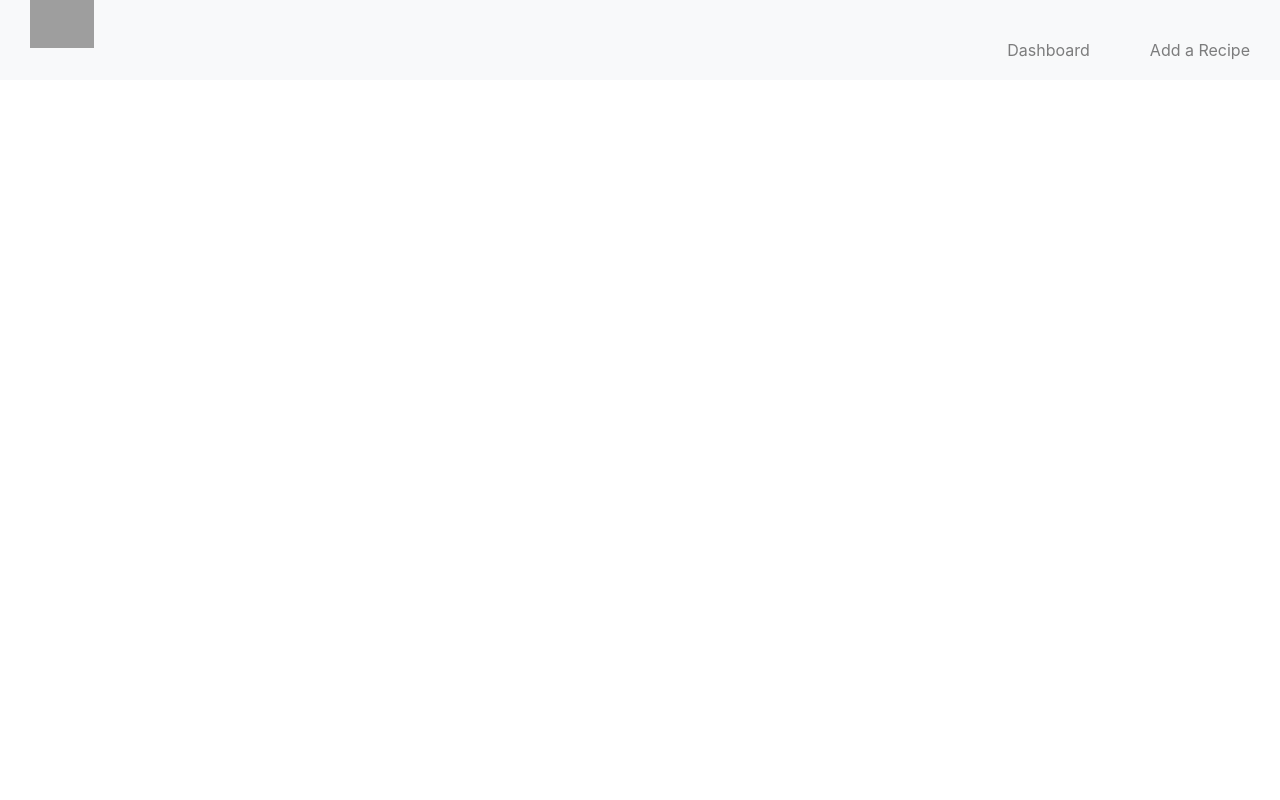
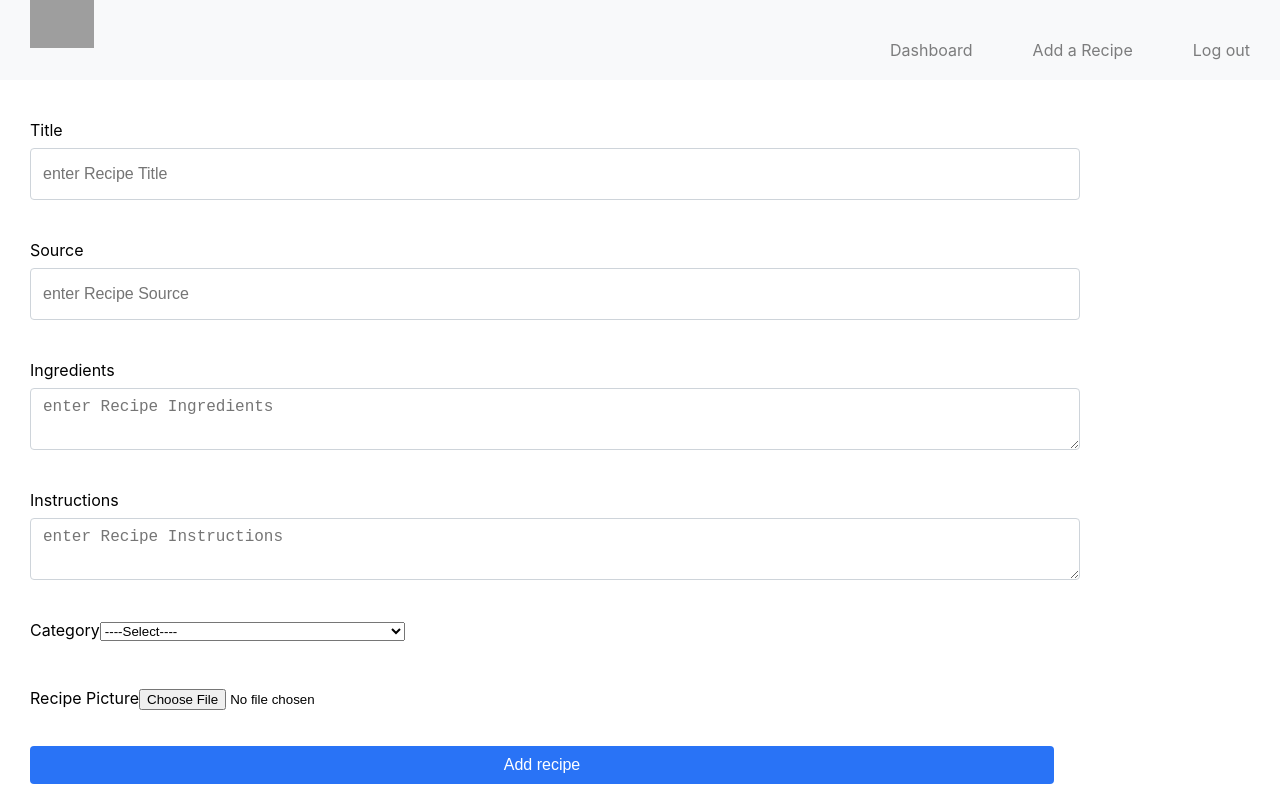
Before and after one commit to Secret-Family-Recipes-Cookbook1/Receipe-Front-End, a React (Create React App) app in the folder recipe-front-end/: page /recipe in a window 1280 px wide. Built offline with nearby package versions, Linux system fonts and the light colour scheme; grey boxes are pictures that could not be loaded.

Commit message:
finished add recipe page

```diff
--- a/recipe-front-end/src/dashboard/dashboard.js
+++ b/recipe-front-end/src/dashboard/dashboard.js
@@ -1,9 +1,12 @@
 import React from "react";
 import NavBar from "../navigation/navbar"
 
-export default function Dashboard() {
+export default function Dashboard(props) {
 
     return (
+        <div>
      <NavBar/>
+     <p>PULL THE LIST OF RECIPES  HERE</p>
+     </div>
      )
 }
--- a/recipe-front-end/src/login/login.js
+++ b/recipe-front-end/src/login/login.js
@@ -6,7 +6,7 @@ import * as yup from 'yup';
 import schema from '../validation/loginValidation'
 
 
-export default function Login() {
+export default function Login(props) {
 
 
      const [loginFormState , setloginFormState] = useState({
@@ -32,6 +32,8 @@ export default function Login() {
         }
 
     const submit = event => {
+        event.preventDefault()
+        props.history.push("/dashboard")
         // let path = `/dashboard`;
         // history.push(path);
         }
--- a/recipe-front-end/src/navigation/navbar.js
+++ b/recipe-front-end/src/navigation/navbar.js
@@ -30,6 +30,14 @@ export default function navbar() {
                         </NavItem>
                     </Link>
 
+                    <div className = "space-div"></div>
+
+                    <Link to="/login" className = "nav-link">
+                        <NavItem className = "nav-item">
+                            Log out
+                        </NavItem>
+                    </Link>
+
                 </div>
             </Navbar>
         </div>
--- /dev/null
+++ b/recipe-front-end/src/recipe/recipe.css
@@ -0,0 +1,48 @@
+.recipe-form{
+    width: 100%;
+    display : flex;
+    flex-direction: column;
+    justify-content: center;
+}
+
+.recipe-form-container{
+    width: 100%;
+    margin-top: 40px;
+    display : flex;
+    flex-direction: column;
+    justify-content: center;
+}
+
+.recipe-form-control{
+    display: block;
+    margin-left: 30px;
+    width: 80%;
+    height: calc(1.5em + 0.75rem + 2px);
+    padding: 0.375rem 0.75rem;
+    font-size: 1rem;
+    font-weight: 400;
+    line-height: 1.5;
+    color: #495057;
+    background-color: #fff;
+    background-clip: padding-box;
+    border: 1px solid #ced4da;
+    border-radius: 0.25rem;
+    transition: border-color 0.15s ease-in-out, box-shadow 0.15s ease-in-out;
+    }
+
+   .recipe-form-control-text-area{
+    display: block;
+    margin-left: 30px;
+    width: 80%;
+    height: auto;
+    padding: 0.375rem 0.75rem;
+    font-size: 1rem;
+    font-weight: 400;
+    line-height: 1.5;
+    color: #495057;
+    background-color: #fff;
+    background-clip: padding-box;
+    border: 1px solid #ced4da;
+    border-radius: 0.25rem;
+    transition: border-color 0.15s ease-in-out, box-shadow 0.15s ease-in-out;
+   }
--- a/recipe-front-end/src/recipe/recipe.js
+++ b/recipe-front-end/src/recipe/recipe.js
@@ -1,9 +1,149 @@
-import React from "react";
+import React, { useState, useEffect } from "react";
+import { Form,  FormGroup, Label, Input, Button,   } from 'reactstrap';
+import schema from '../validation/recipeValidation'
+import * as yup from 'yup';
 import NavBar from "../navigation/navbar"
+import  './recipe.css'
 
 export default function Recipe() {
 
+    const [recipeFormState , setrecipeFormState] = useState({
+      title: "",
+      source: "",
+      ingredients: "",
+      instructions: "",
+      category: "",
+      photo: "",
+     })
+
+    const [errors, setErrors] = useState({
+        title: "",
+        source: "",
+        ingredients: "",
+        instructions: "",
+        category: "",
+        photo: "",
+       })
+
+    const [disabled, setDisabled] = useState(true)
+
+    const setFormErrors = (name, value) => {
+        yup.reach(schema, name).validate(value)
+        .then( () => setErrors({...errors, [name]: ''}))
+        .catch(err => setErrors({...errors, [name]: err.errors[0]}))
+    }
+
+    const change = event => {
+        const { checked, value, name, type } = event.target
+        const valueChecked = type === 'checkbox'  ? checked : value
+        setFormErrors(name, valueChecked)
+        setrecipeFormState({...recipeFormState, [name]: valueChecked})
+    }
+
+    const submit = event => {}
+
+    useEffect( () => {
+        schema.isValid(recipeFormState).then(valid => setDisabled(!valid))
+    }, [recipeFormState])
+
     return (
-     <NavBar/>
+        <div>
+            <NavBar />
+            <div className="recipe-form">
+                <Form className='recipe-form-container'
+                    onSubmit={submit} >
+
+                    <FormGroup>
+                        <Label>Title</Label>
+                        <Input
+                            name='title'
+                            type='text'
+                            onChange={change}
+                            value={recipeFormState.title}
+                            className="recipe-form-control"
+                            placeholder='enter Recipe Title'
+                        />
+                        <div className='error-msg' style={{ color: 'red' }}>
+                            <div>{errors.title}</div>
+                        </div>
+                    </FormGroup>
+
+                    <div className="space-div"></div>
+
+                    <FormGroup>
+                        <Label>Source</Label>
+                        <Input
+                            name='source'
+                            type='text'
+                            onChange={change}
+                            value={recipeFormState.source}
+                            className="recipe-form-control"
+                            placeholder='enter Recipe Source'
+                        />
+                        <div className='error-msg' style={{ color: 'red' }}>
+                            <div>{errors.source}</div>
+                        </div>
+                    </FormGroup>
+
+                    <div className="space-div"></div>
+
+                    <FormGroup>
+                        <Label>Ingredients</Label>
+                        <Input
+                            name='ingredients'
+                            type='textarea'
+                            onChange={change}
+                            value={recipeFormState.ingredients}
+                            className="recipe-form-control-text-area"
+                            placeholder='enter Recipe Ingredients'
+                        />
+                        <div className='error-msg' style={{ color: 'red' }}>
+                            <div>{errors.ingredients}</div>
+                        </div>
+                    </FormGroup>
+
+                    <div className="space-div"></div>
+
+                    <FormGroup>
+                        <Label>Instructions</Label>
+                        <Input
+                            name='instructions'
+                            type='textarea'
+                            onChange={change}
+                            value={recipeFormState.instructions}
+                            className="recipe-form-control-text-area"
+                            placeholder='enter Recipe Instructions'
+                        />
+                        <div className='error-msg' style={{ color: 'red' }}>
+                            <div>{errors.instructions}</div>
+                        </div>
+                    </FormGroup>
+
+                    <div className="space-div"></div>
+
+                    <FormGroup>
+                        <Label >Category</Label>
+                        <Input type="select" onChange={change} name="category" value={recipeFormState.category}>
+                            <option value=''>----Select----</option>
+                            <option value="category1">10 -- category 1--</option>
+                            <option value="category2">20 -- category 2--</option>
+                            <option value="category3">30 -- category 3 add how ever many you want --</option>
+                        </Input>
+                        <div className='error-msg' style={{ color: 'red' }}>
+                            <div>{errors.category}</div>
+                        </div>
+                    </FormGroup>
+
+                    <div className="space-div"></div>
+
+                    <FormGroup>
+                        <Label >Recipe Picture</Label>
+                        <Input type="file" name="file" accept="image/*" onChange={change} value={recipeFormState.photo} />
+                    </FormGroup>
+
+                    <Button disabled={disabled} className="submit-btn">Add recipe</Button>
+                </Form>
+            </div>
+        </div>
      )
 }
--- a/recipe-front-end/src/signup/signup.js
+++ b/recipe-front-end/src/signup/signup.js
@@ -5,7 +5,10 @@ import { Form,  FormGroup, Label, Input, Button   } from 'reactstrap';
 import * as yup from 'yup';
 import schema from '../validation/signupValidation'
 
-export default function Signup() {
+
+
+export default function Signup(props) {
+
 
     const [signupFormState, setsignupFormState] = useState({
         firstname: '',
@@ -14,6 +17,7 @@ export default function Signup() {
         password: '',
         terms: false,
     })
+
 
     const [errors, setErrors] = useState({ firstname: '', lastname: '', password: '', terms: '' })
     const [disabled, setDisabled] = useState(true)
@@ -34,6 +38,9 @@ export default function Signup() {
 
     const submit = event => {
         event.preventDefault()
+        props.history.push("/dashboard")
+        // let path = `newPath`;
+        //  history.push(path);
     }
 
     useEffect(() => {
--- /dev/null
+++ b/recipe-front-end/src/validation/recipeValidation.js
@@ -0,0 +1,26 @@
+import * as yup from "yup";
+
+export default yup.object().shape({
+    title: yup
+    .string()
+    .required("title is required"),
+    source: yup
+    .string()
+    .required("source is required"),
+    ingredients: yup
+    .string()
+    .required("ingredients is required"),
+    instructions: yup
+    .string()
+    .required("instructions is required"),
+    category: yup
+    .string()
+    .oneOf(['category1', 'category2', 'category3'], 'category is required'),
+    photo: yup.mixed()
+    .test(
+      "fileSize",
+      "File is too large",
+      value => !value || (value && value.size <= 2000000)
+    ),
+
+   })
```
Also changed, not shown: 1 other file (tests, documents, lock files or other folders).
